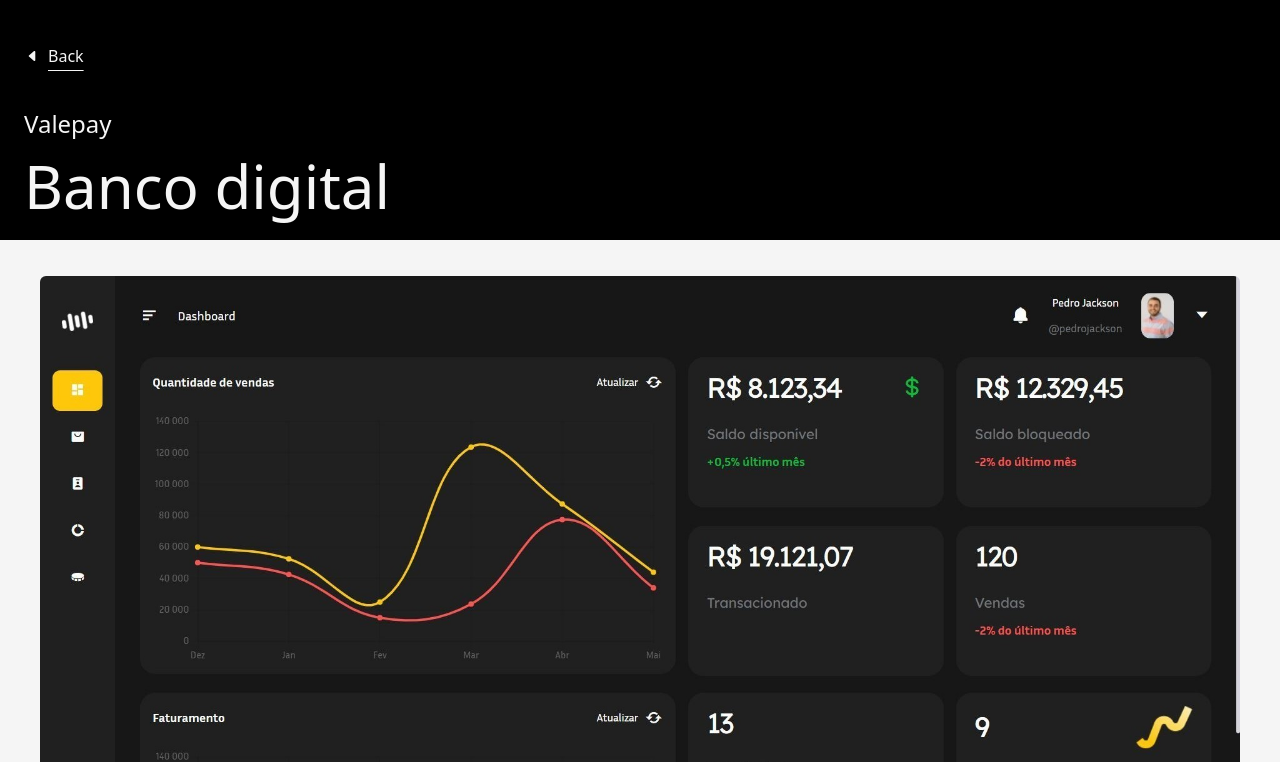
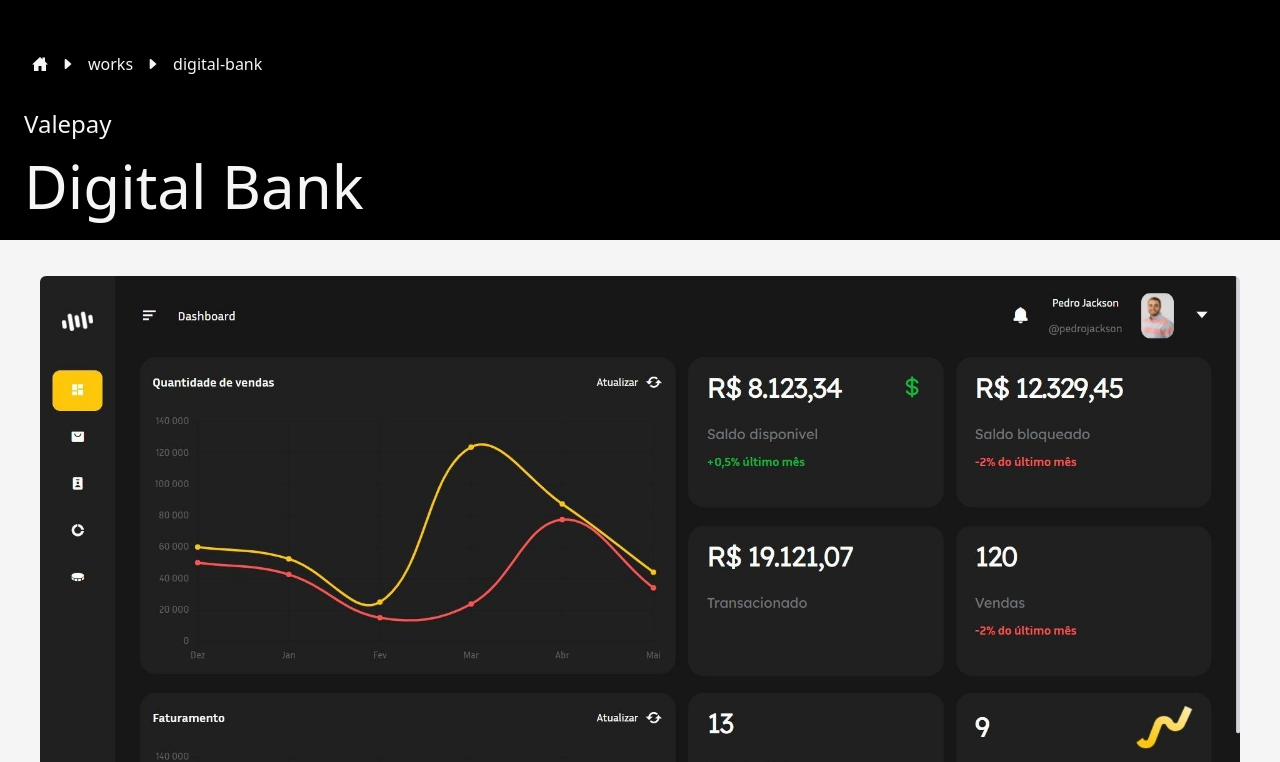
Before and after one commit to felipebetts/portfolio-2023, a Next.js app: page /works/digital-bank in a window 1280 px wide. Shown: the top 762 px of the page. Built offline with nearby package versions, Linux system fonts and the light colour scheme.

Commit message:
feat: create breadcrumbs

```diff
--- /dev/null
+++ b/src/components/breadcrumbs.tsx
@@ -0,0 +1,39 @@
+import Link from 'next/link'
+import { useRouter } from 'next/router'
+import React from 'react'
+import { IoCaretForward, IoHomeSharp } from 'react-icons/io5'
+
+const Breadcrumbs = () => {
+  const { pathname } = useRouter()
+  const route = pathname.split('/')
+  return (
+    <div className="flex items-center gap-1">
+      {route.map((segment, i) =>
+        i == route.length - 1 ? (
+          <p className="p-2" key={`segment${i}`}>
+            {segment}
+          </p>
+        ) : i == 0 ? (
+          <div className="flex items-center gap-1" key={`segment${i}`}>
+            <Link href="/" className="p-2 hover:opacity-80">
+              <IoHomeSharp />
+            </Link>
+            <IoCaretForward />
+          </div>
+        ) : (
+          <div className="flex items-center gap-1" key={`segment${i}`}>
+            <Link
+              href={route.slice(0, i + 1).join('/')}
+              className="p-2 hover:opacity-80"
+            >
+              {segment}
+            </Link>
+            <IoCaretForward />
+          </div>
+        )
+      )}
+    </div>
+  )
+}
+
+export default Breadcrumbs
--- a/src/components/works/work-details.tsx
+++ b/src/components/works/work-details.tsx
@@ -1,7 +1,32 @@
+import Image from 'next/image'
+import Link from 'next/link'
 import React from 'react'
+import { IoCaretBack } from 'react-icons/io5'
+import Breadcrumbs from '../breadcrumbs'
 
-const WorkDetails = () => {
-  return <div>WorkDetails</div>
+interface Props {
+  children: React.ReactNode
+  sub: string
+  title: string
+}
+
+const WorkDetails: React.FC<Props> = ({ children, sub, title }) => {
+  return (
+    <div>
+      <header className="w-full max-w-[var(--max-w)] min-h-[30vh] bg-black flex flex-col justify-end mx-auto">
+        <div className="p-6">
+          <Breadcrumbs />
+          <h2 className="text-2xl mt-6 mb-4">{sub}</h2>
+          <h1 className="text-6xl">{title}</h1>
+        </div>
+      </header>
+      <main className="w-full bg-[var(--white)] text-black">
+        <article className="w-full max-w-[var(--max-w)] mx-auto p-6">
+          {children}
+        </article>
+      </main>
+    </div>
+  )
 }
 
 export default WorkDetails
--- a/src/pages/works/digital-bank.tsx
+++ b/src/pages/works/digital-bank.tsx
@@ -1,25 +1,10 @@
+import WorkDetails from '@/components/works/work-details'
 import Image from 'next/image'
-import Link from 'next/link'
 import React from 'react'
-import { IoCaretBack } from 'react-icons/io5'
 
 const DigitalBank = () => {
   return (
-    <div>
-      <header className="w-full max-w-[var(--max-w)] min-h-[30vh] bg-black flex flex-col justify-end mx-auto">
-        <div className="p-6">
-          <Link
-            href="/works"
-            className="flex  items-center gap-2 py-2 underline underline-offset-8 decoration-1"
-          >
-            <IoCaretBack /> Back
-          </Link>
-          <h2 className="text-2xl mt-8 mb-4">Valepay</h2>
-          <h1 className="text-6xl">Banco digital</h1>
-        </div>
-      </header>
-      <main className="w-full bg-[var(--white)] text-black">
-        <article className="w-full max-w-[var(--max-w)] mx-auto p-6">
+    <WorkDetails sub="Valepay" title="Digital Bank">
       <section className="py-3">
         <Image
           src="/images/valepay/1.jpg"
@@ -33,89 +18,83 @@
         <p className="py-2">
           Lorem ipsum dolor sit amet, consectetur adipiscing elit. Phasellus
           dapibus arcu quis odio hendrerit rutrum. Phasellus mollis augue
-              lectus, ut cursus enim ultricies a. Integer vel aliquet est.
-              Nullam a tincidunt turpis, a viverra sem. Praesent quam sapien,
-              pretium at nulla et, porta mollis quam. Morbi a lectus turpis. Sed
-              rhoncus sollicitudin orci a ullamcorper. Etiam ac arcu pretium,
-              sagittis lectus non, lobortis felis. Morbi libero ipsum, interdum
-              in eros vitae, lacinia commodo leo. Curabitur leo lacus, bibendum
-              ac fringilla vitae, pharetra quis sapien. Sed est enim, aliquam
-              vitae venenatis ut, suscipit in sapien. Vestibulum iaculis finibus
-              blandit.
+          lectus, ut cursus enim ultricies a. Integer vel aliquet est. Nullam a
+          tincidunt turpis, a viverra sem. Praesent quam sapien, pretium at
+          nulla et, porta mollis quam. Morbi a lectus turpis. Sed rhoncus
+          sollicitudin orci a ullamcorper. Etiam ac arcu pretium, sagittis
+          lectus non, lobortis felis. Morbi libero ipsum, interdum in eros
+          vitae, lacinia commodo leo. Curabitur leo lacus, bibendum ac fringilla
+          vitae, pharetra quis sapien. Sed est enim, aliquam vitae venenatis ut,
+          suscipit in sapien. Vestibulum iaculis finibus blandit.
         </p>
         <p className="py-2">
-              Nunc ultricies aliquam nisi eget convallis. Aenean vel eros
-              ultrices, luctus odio eu, accumsan leo. Etiam euismod laoreet
-              pulvinar. Quisque elit libero, elementum eu libero ut, consequat
-              posuere risus. Fusce ullamcorper aliquam neque eu congue.
-              Vestibulum ante ipsum primis in faucibus orci luctus et ultrices
-              posuere cubilia curae; Suspendisse viverra lacinia libero a
-              maximus. Donec lacinia porttitor tincidunt. Duis rhoncus arcu
-              feugiat tortor rutrum cursus. Vestibulum egestas tempor mattis.
-              Donec sit amet auctor dui. Praesent ut molestie nisl. Donec
-              viverra porta dolor, eget facilisis augue vulputate ut. Duis
-              congue est mi, id malesuada orci cursus et. In eu libero
-              hendrerit, finibus diam eu, venenatis libero. Mauris semper justo
-              eu justo volutpat facilisis.
+          Nunc ultricies aliquam nisi eget convallis. Aenean vel eros ultrices,
+          luctus odio eu, accumsan leo. Etiam euismod laoreet pulvinar. Quisque
+          elit libero, elementum eu libero ut, consequat posuere risus. Fusce
+          ullamcorper aliquam neque eu congue. Vestibulum ante ipsum primis in
+          faucibus orci luctus et ultrices posuere cubilia curae; Suspendisse
+          viverra lacinia libero a maximus. Donec lacinia porttitor tincidunt.
+          Duis rhoncus arcu feugiat tortor rutrum cursus. Vestibulum egestas
+          tempor mattis. Donec sit amet auctor dui. Praesent ut molestie nisl.
+          Donec viverra porta dolor, eget facilisis augue vulputate ut. Duis
+          congue est mi, id malesuada orci cursus et. In eu libero hendrerit,
+          finibus diam eu, venenatis libero. Mauris semper justo eu justo
+          volutpat facilisis.
         </p>
         <p className="py-2">
-              Duis non faucibus magna. Cras dapibus velit in dui bibendum
-              vehicula. Pellentesque semper gravida mauris. Proin non sem eget
-              orci blandit fringilla vitae elementum ipsum. Orci varius natoque
-              penatibus et magnis dis parturient montes, nascetur ridiculus mus.
-              Proin accumsan, odio eu pulvinar facilisis, est mi elementum
-              lectus, non ullamcorper est sapien vel nulla. Nulla facilisi. Sed
-              viverra, ipsum pellentesque tincidunt venenatis, tellus sem
-              vehicula erat, sit amet euismod neque mauris at nisl. Mauris urna
-              est, blandit ut elit nec, porttitor lobortis arcu. Nam
-              sollicitudin, nisl vel facilisis gravida, nisi massa elementum
-              augue, id elementum ligula nisl eu lacus. Proin sed elit nulla.
+          Duis non faucibus magna. Cras dapibus velit in dui bibendum vehicula.
+          Pellentesque semper gravida mauris. Proin non sem eget orci blandit
+          fringilla vitae elementum ipsum. Orci varius natoque penatibus et
+          magnis dis parturient montes, nascetur ridiculus mus. Proin accumsan,
+          odio eu pulvinar facilisis, est mi elementum lectus, non ullamcorper
+          est sapien vel nulla. Nulla facilisi. Sed viverra, ipsum pellentesque
+          tincidunt venenatis, tellus sem vehicula erat, sit amet euismod neque
+          mauris at nisl. Mauris urna est, blandit ut elit nec, porttitor
+          lobortis arcu. Nam sollicitudin, nisl vel facilisis gravida, nisi
+          massa elementum augue, id elementum ligula nisl eu lacus. Proin sed
+          elit nulla.
         </p>
         <p className="py-2">
           Lorem ipsum dolor sit amet, consectetur adipiscing elit. Phasellus
           dapibus arcu quis odio hendrerit rutrum. Phasellus mollis augue
-              lectus, ut cursus enim ultricies a. Integer vel aliquet est.
-              Nullam a tincidunt turpis, a viverra sem. Praesent quam sapien,
-              pretium at nulla et, porta mollis quam. Morbi a lectus turpis. Sed
-              rhoncus sollicitudin orci a ullamcorper. Etiam ac arcu pretium,
-              sagittis lectus non, lobortis felis. Morbi libero ipsum, interdum
-              in eros vitae, lacinia commodo leo. Curabitur leo lacus, bibendum
-              ac fringilla vitae, pharetra quis sapien. Sed est enim, aliquam
-              vitae venenatis ut, suscipit in sapien. Vestibulum iaculis finibus
-              blandit.
+          lectus, ut cursus enim ultricies a. Integer vel aliquet est. Nullam a
+          tincidunt turpis, a viverra sem. Praesent quam sapien, pretium at
+          nulla et, porta mollis quam. Morbi a lectus turpis. Sed rhoncus
+          sollicitudin orci a ullamcorper. Etiam ac arcu pretium, sagittis
+          lectus non, lobortis felis. Morbi libero ipsum, interdum in eros
+          vitae, lacinia commodo leo. Curabitur leo lacus, bibendum ac fringilla
+          vitae, pharetra quis sapien. Sed est enim, aliquam vitae venenatis ut,
+          suscipit in sapien. Vestibulum iaculis finibus blandit.
         </p>
         <p className="py-2">
-              Nunc ultricies aliquam nisi eget convallis. Aenean vel eros
-              ultrices, luctus odio eu, accumsan leo. Etiam euismod laoreet
-              pulvinar. Quisque elit libero, elementum eu libero ut, consequat
-              posuere risus. Fusce ullamcorper aliquam neque eu congue.
-              Vestibulum ante ipsum primis in faucibus orci luctus et ultrices
-              posuere cubilia curae; Suspendisse viverra lacinia libero a
-              maximus. Donec lacinia porttitor tincidunt. Duis rhoncus arcu
-              feugiat tortor rutrum cursus. Vestibulum egestas tempor mattis.
-              Donec sit amet auctor dui. Praesent ut molestie nisl. Donec
-              viverra porta dolor, eget facilisis augue vulputate ut. Duis
-              congue est mi, id malesuada orci cursus et. In eu libero
-              hendrerit, finibus diam eu, venenatis libero. Mauris semper justo
-              eu justo volutpat facilisis.
+          Nunc ultricies aliquam nisi eget convallis. Aenean vel eros ultrices,
+          luctus odio eu, accumsan leo. Etiam euismod laoreet pulvinar. Quisque
+          elit libero, elementum eu libero ut, consequat posuere risus. Fusce
+          ullamcorper aliquam neque eu congue. Vestibulum ante ipsum primis in
+          faucibus orci luctus et ultrices posuere cubilia curae; Suspendisse
+          viverra lacinia libero a maximus. Donec lacinia porttitor tincidunt.
+          Duis rhoncus arcu feugiat tortor rutrum cursus. Vestibulum egestas
+          tempor mattis. Donec sit amet auctor dui. Praesent ut molestie nisl.
+          Donec viverra porta dolor, eget facilisis augue vulputate ut. Duis
+          congue est mi, id malesuada orci cursus et. In eu libero hendrerit,
+          finibus diam eu, venenatis libero. Mauris semper justo eu justo
+          volutpat facilisis.
         </p>
         <p className="py-2">
-              Duis non faucibus magna. Cras dapibus velit in dui bibendum
-              vehicula. Pellentesque semper gravida mauris. Proin non sem eget
-              orci blandit fringilla vitae elementum ipsum. Orci varius natoque
-              penatibus et magnis dis parturient montes, nascetur ridiculus mus.
-              Proin accumsan, odio eu pulvinar facilisis, est mi elementum
-              lectus, non ullamcorper est sapien vel nulla. Nulla facilisi. Sed
-              viverra, ipsum pellentesque tincidunt venenatis, tellus sem
-              vehicula erat, sit amet euismod neque mauris at nisl. Mauris urna
-              est, blandit ut elit nec, porttitor lobortis arcu. Nam
-              sollicitudin, nisl vel facilisis gravida, nisi massa elementum
-              augue, id elementum ligula nisl eu lacus. Proin sed elit nulla.
+          Duis non faucibus magna. Cras dapibus velit in dui bibendum vehicula.
+          Pellentesque semper gravida mauris. Proin non sem eget orci blandit
+          fringilla vitae elementum ipsum. Orci varius natoque penatibus et
+          magnis dis parturient montes, nascetur ridiculus mus. Proin accumsan,
+          odio eu pulvinar facilisis, est mi elementum lectus, non ullamcorper
+          est sapien vel nulla. Nulla facilisi. Sed viverra, ipsum pellentesque
+          tincidunt venenatis, tellus sem vehicula erat, sit amet euismod neque
+          mauris at nisl. Mauris urna est, blandit ut elit nec, porttitor
+          lobortis arcu. Nam sollicitudin, nisl vel facilisis gravida, nisi
+          massa elementum augue, id elementum ligula nisl eu lacus. Proin sed
+          elit nulla.
         </p>
       </section>
-        </article>
-      </main>
-    </div>
+    </WorkDetails>
   )
 }
 
```
Also changed, not shown: src/pages/works/onefan.tsx (+7 -2 lines). Lines whose indentation alone changed are shown as unchanged.
